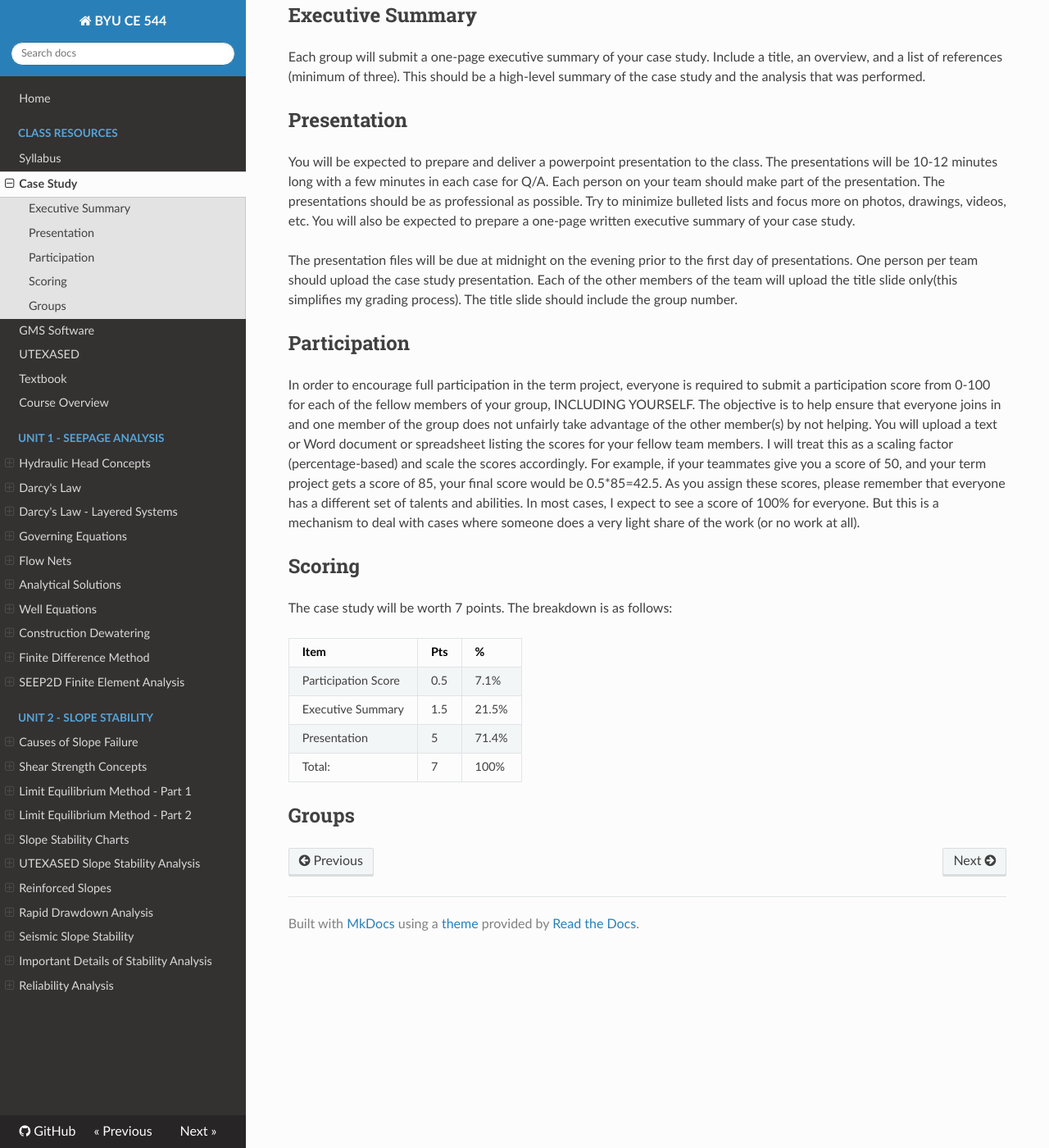
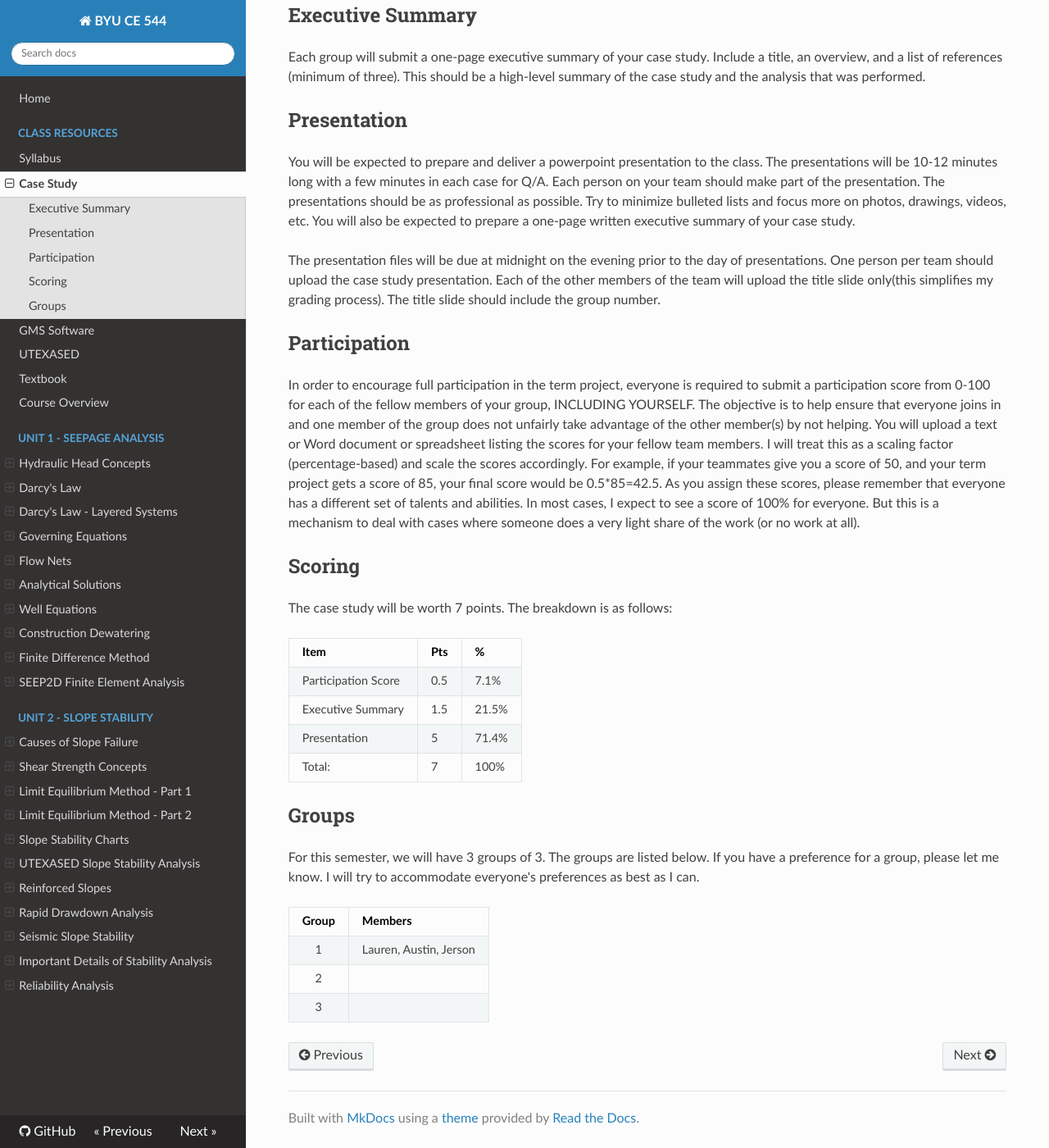
Before and after one commit to njones61/ce544, an MkDocs documentation site: the page built from docs/resources/casestudy.md, in a window 1280 px wide and 1400 px high, scrolled down 326 px. Shown: the whole window at 82% size. Built offline with MkDocs 1.6.1, drawn with Linux system fonts in a browser that asks for light colours; nearby versions of some CDN libraries.

Commit message:
update groups

```diff
--- a/docs/resources/casestudy.md
+++ b/docs/resources/casestudy.md
@@ -1,6 +1,7 @@
 # Case Study
 
 This semester we will be doing a case study exercise which will be part of your grade. This is kind of like a term project or term paper, but a little more low-key. First of all, the case study will be done in groups of 3-4 students. The group assignments are listed below. Everyone is expected to contribute equally to the case study. Each group is expected to find and research a case study that involves seepage, dewatering, and/or slope stability analysis. Not just a slope failure or seepage problem for example, but a case where some sort of analysis was peformed similar to the types of analysis we cover in class. This could be a design project or an investigation into a slope failure or seepage problem.
+
 
 ## Executive Summary
 
@@ -10,7 +11,7 @@ Each group will submit a one-page executive summary of your case study. Include
 
 You will be expected to prepare and deliver a powerpoint presentation to the class. The presentations will be 10-12 minutes long with a few minutes in each case for Q/A. Each person on your team should make part of the presentation. The presentations should be as professional as possible. Try to minimize bulleted lists and focus more on photos, drawings, videos, etc. You will also be expected to prepare a one-page written executive summary of your case study.
 
-The presentation files will be due at midnight on the evening prior to the first day of presentations. One person per team should upload the case study presentation. Each of the other members of the team will upload the title slide only(this simplifies my grading process). The title slide should include the group number.
+The presentation files will be due at midnight on the evening prior to the day of presentations. One person per team should upload the case study presentation. Each of the other members of the team will upload the title slide only(this simplifies my grading process). The title slide should include the group number.
 
 ## Participation
 
@@ -29,4 +30,10 @@ The case study will be worth 7 points. The breakdown is as follows:
 
 ## Groups
 
-<groups will be added here later>
+For this semester, we will have 3 groups of 3. The groups are listed below. If you have a preference for a group, please let me know. I will try to accommodate everyone's preferences as best as I can.
+
+| Group | Members        |
+|:-----:|----------------|
+|   1   | Lauren, Austin, Jerson |
+|   2   |                |
+|   3   |         |
```
